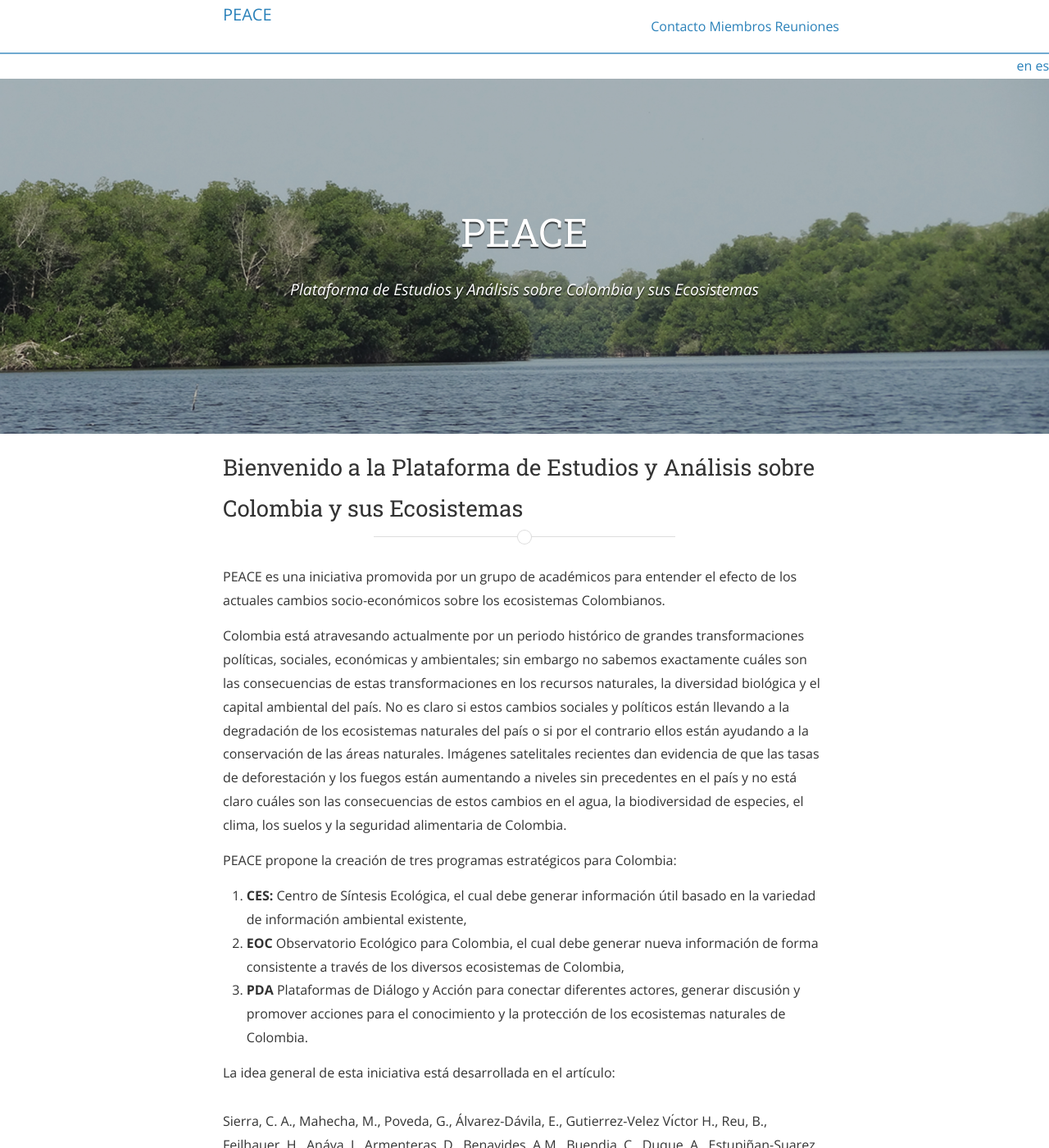
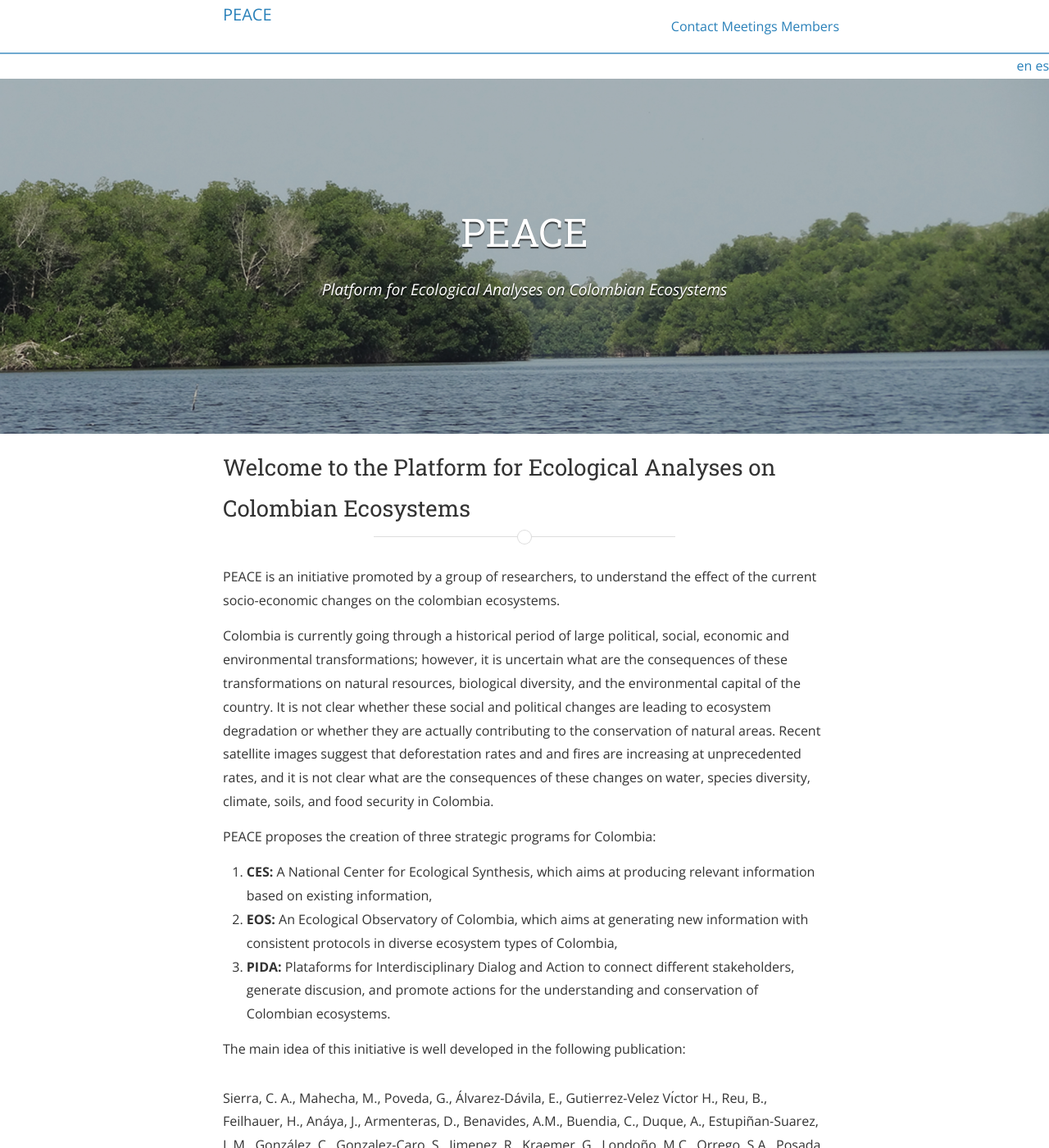
Before and after one commit to peacecolombia/peace, a Jekyll site: the page built from accueil.html, in a window 1280 px wide and 1400 px high. Shown: the whole window at 82% size. Built offline with Jekyll 4.4.1, drawn with Linux system fonts in a browser that asks for light colours; nearby versions of some CDN libraries; a style sheet for code colours, icons or effects is not loaded; some of the changed text lies outside the part shown.

Commit message:
Organized index page

```diff
--- a/accueil.html
+++ b/accueil.html
@@ -1,7 +1,7 @@
 ---
 layout: default
 ref: index
-lang: es
+lang: en
 ---
 
 
@@ -18,45 +18,44 @@ lang: es
 
 <div class="wrapper">
 
-<h2> Bienvenido a la Plataforma de Estudios y Análisis sobre Colombia y sus Ecosistemas </h2>
+<h2> Welcome to the Platform for Ecological Analyses on Colombian Ecosystems </h2>
 
 {% include page_divider.html %}
 
 <p>
-PEACE es una iniciativa promovida por un grupo de académicos para entender el efecto de los actuales
-cambios socio-económicos sobre los ecosistemas Colombianos.
+PEACE is an initiative promoted by a group of researchers, to understand the effect of the current socio-economic changes on the colombian ecosystems.
 </p>
 
 <p>
-Colombia está atravesando actualmente por un periodo histórico de grandes transformaciones
-políticas, sociales, económicas y ambientales; sin embargo no sabemos exactamente cuáles
-son las consecuencias de estas transformaciones en los recursos naturales,
-la diversidad biológica y el capital ambiental del país. No es claro si estos cambios
-sociales y políticos están llevando a la degradación de los ecosistemas naturales
-del país o si por el contrario ellos están ayudando a la conservación de las áreas
-naturales. Imágenes satelitales recientes dan evidencia de que las tasas de deforestación
-y los fuegos están aumentando a niveles sin precedentes en el país y no está claro
-cuáles son las consecuencias de estos cambios en el agua, la biodiversidad de
-especies, el clima, los suelos y la seguridad alimentaria de Colombia.
+Colombia is currently going through a historical period of large
+political, social, economic and environmental transformations; however, it is uncertain what are
+the consequences of these transformations on natural resources,
+biological diversity, and the environmental capital of the country. It is not clear whether these
+social and political changes are leading to ecosystem degradation or whether
+they are actually contributing to the conservation of natural areas.
+Recent satellite images suggest that deforestation rates and
+and fires are increasing at unprecedented rates, and it is not clear
+what are the consequences of these changes on water, species diversity,
+climate, soils, and food security in Colombia.
 </p>
 
 <p>
-PEACE propone la creación de tres programas estratégicos para Colombia:
+PEACE proposes the creation of three strategic programs for Colombia:
 
 <ol>
-  <li><b>CES:</b> Centro de Síntesis Ecológica, el cual debe generar información
-      útil basado en la variedad de información ambiental existente, </li>
+  <li><b>CES:</b> A National Center for Ecological Synthesis, which aims at producing
+      relevant information based on existing information, </li>
 
-  <li> <b>EOC</b> Observatorio Ecológico para Colombia, el cual debe generar nueva
-       información de forma consistente a través de los diversos ecosistemas de Colombia,</li>
+  <li> <b>EOS:</b> An Ecological Observatory of Colombia, which aims at generating new
+       information with consistent protocols in diverse ecosystem types of Colombia,</li>
 
-  <li> <b>PDA</b> Plataformas de Diálogo y Acción para conectar diferentes actores,
-       generar discusión y promover acciones para el conocimiento y la protección de los ecosistemas naturales de Colombia.</li>
+  <li> <b>PIDA:</b> Plataforms for Interdisciplinary Dialog and Action to connect different stakeholders,
+       generate discusion, and promote actions for the understanding and conservation of Colombian ecosystems.</li>
 </ol>
 </p>
 
 <p>
-La idea general de esta iniciativa está desarrollada en el artículo:
+The main idea of this initiative is well developed in the following publication:
 
 <ul class="post-list">
   <li>Sierra, C. A., Mahecha, M., Poveda, G., Álvarez-Dávila, E., Gutierrez-Velez Vı́ctor H.,
```
Also changed, not shown: index.html (+6 -4 lines), 13 other files.
